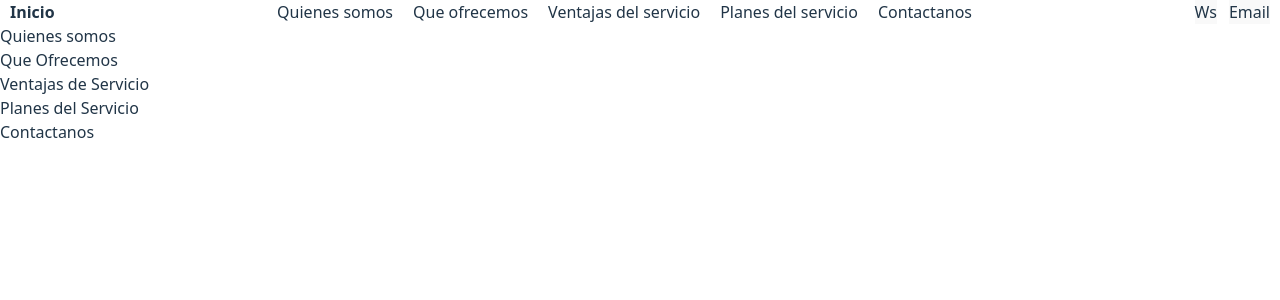
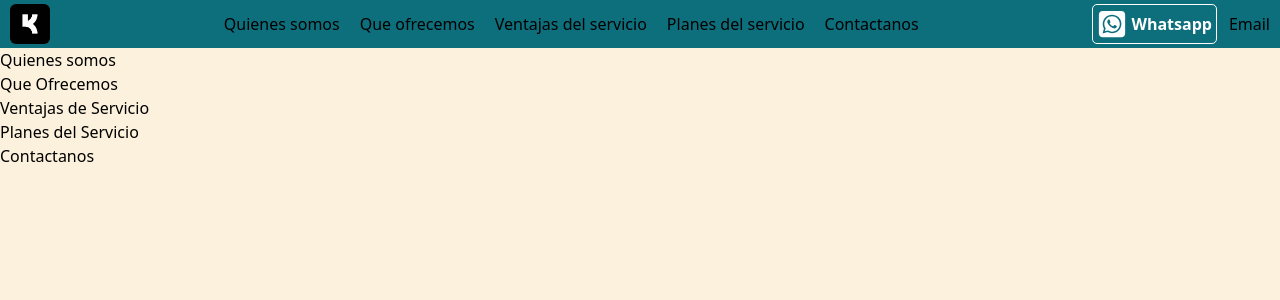
Before and after one commit to yhonder710/web-servicios, a React (Vite) app: page / in a window 1280 px wide. Shown: the top 300 px of the page. Built offline with nearby package versions, Linux system fonts and the light colour scheme.

Commit message:
style: bg agregado

```diff
--- /dev/null
+++ b/src/components/atomos/BtnPrimary.tsx
@@ -0,0 +1,13 @@
+import { FaSquareWhatsapp } from "react-icons/fa6";
+
+
+export function BtnPrimary() {
+  return (
+    <button className="border-1 p-1 rounded-[5px] text-white">
+      <a href="#" className="flex items-center gap-1">
+        <FaSquareWhatsapp size={30} />
+        <strong>Whatsapp</strong>
+      </a>
+    </button>
+  )
+}
--- a/src/components/organismos/Naybar.tsx
+++ b/src/components/organismos/Naybar.tsx
@@ -1,7 +1,14 @@
+import logo from '../../assets/diseño-de-logotipo-con-letra-k.webp'
+import { BtnPrimary } from '../atomos/BtnPrimary'
+
 export function Naybar() {
   return (
-    <nav className="flex justify-between items-center px-2.5">
-      <strong>Inicio</strong>
+    <nav className="flex justify-between items-center px-2.5 py-1 bg-[#0E6F7C]">
+      <picture>
+        <a href="#">
+          <img src={logo} alt="Logo" className=' w-10 h-auto object-cover rounded-[6px]' />
+        </a>
+      </picture>
       <ul className="flex gap-5">
         {
           link.map(link => (
@@ -12,7 +19,7 @@ export function Naybar() {
         }
       </ul>
       <div className="flex gap-3">
-        <button>Ws</button>
+        <BtnPrimary />
         <button>Email</button>
       </div>
     </nav>
--- a/src/index.css
+++ b/src/index.css
@@ -4,10 +4,6 @@
   font-family: system-ui, Avenir, Helvetica, Arial, sans-serif;
   line-height: 1.5;
   font-weight: 400;
-
-  color-scheme: light dark;
-  color: rgba(255, 255, 255, 0.87);
-  background-color: #242424;
 
   font-synthesis: none;
   text-rendering: optimizeLegibility;
@@ -16,17 +12,6 @@
 }
 
 
-@media (prefers-color-scheme: light) {
-  :root {
-    color: #213547;
-    background-color: #ffffff;
-  }
-
-  a:hover {
-    color: #747bff;
-  }
-
-  button {
-    background-color: #f9f9f9;
-  }
+body {
+  background-color: #FBF1DC;
 }
```
Also changed, not shown: src/assets/diseño-de-logotipo-con-letra-k.webp (added).
